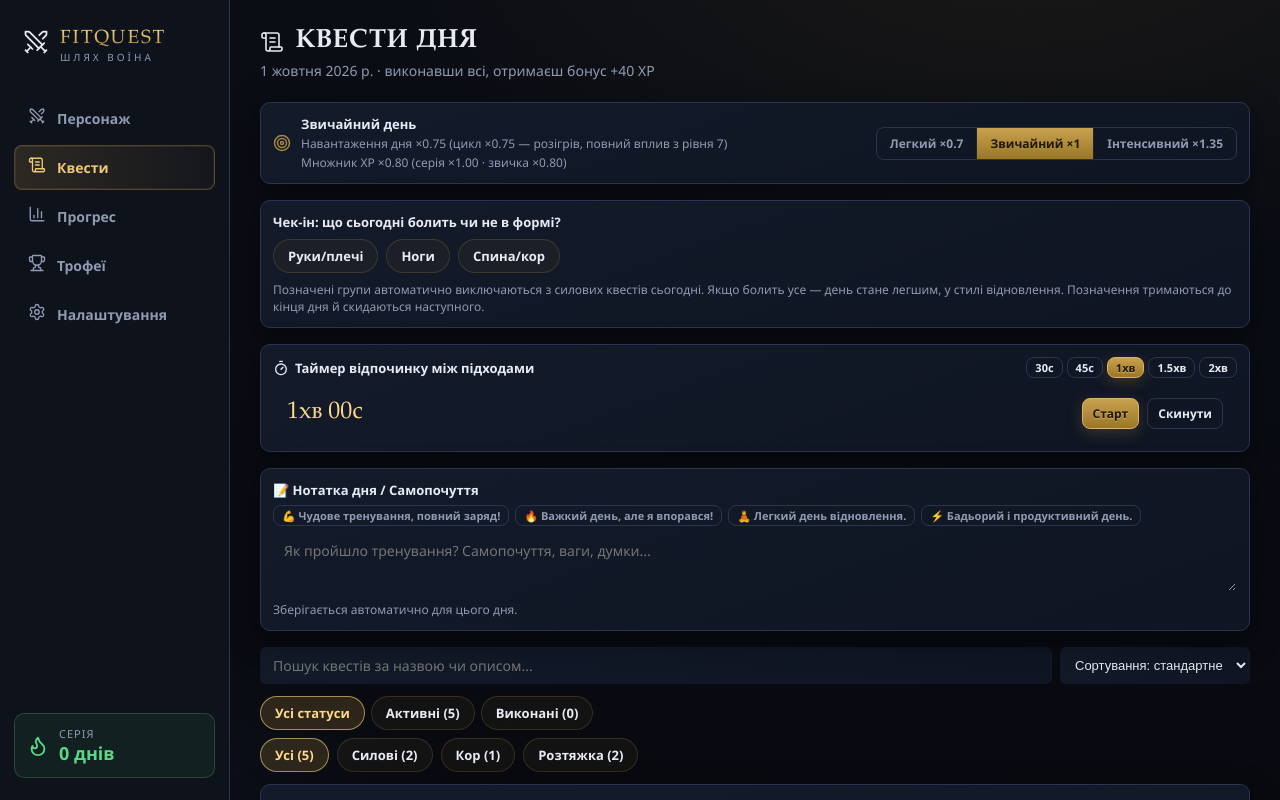
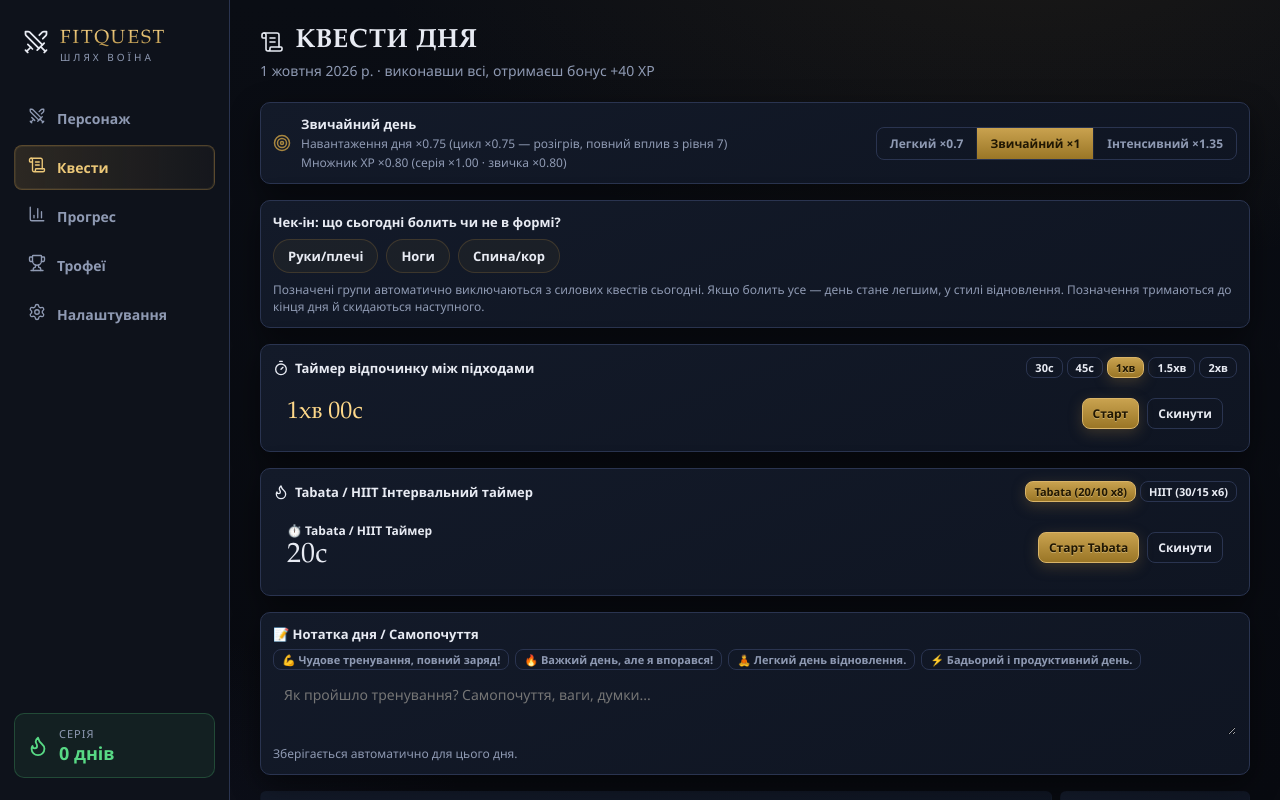
Before and after one commit to blackprinceoff/workout-app, a React (Vite) app: page / in a window 1280 px wide. Both pictures are taken after a click on the button "До квестів". Shown: the top 800 px of the page. Built offline with nearby package versions, Linux system fonts and the light colour scheme.

Commit message:
feat: add Tabata/HIIT interval timer to Quests page

```diff
--- a/src/pages/Quests.tsx
+++ b/src/pages/Quests.tsx
@@ -106,6 +106,142 @@ function RestTimer() {
             onClick={toggleRun}
           >
             {running ? 'Пауза' : timeLeft === 0 ? 'Повторити' : 'Старт'}
+          </button>
+          <button
+            type="button"
+            className="btn btn-sm"
+            style={{ background: 'var(--surface-raised)', border: '1px solid var(--border-solid)', color: 'var(--text)' }}
+            onClick={reset}
+          >
+            Скинути
+          </button>
+        </div>
+      </div>
+    </div>
+  )
+}
+
+function TabataTimer() {
+  const [workSec, setWorkSec] = useState(20)
+  const [restSec, setRestSec] = useState(10)
+  const [totalRounds, setTotalRounds] = useState(8)
+
+  const [currentRound, setCurrentRound] = useState(1)
+  const [phase, setPhase] = useState<'idle' | 'work' | 'rest' | 'finished'>('idle')
+  const [timeLeft, setTimeLeft] = useState(20)
+  const [running, setRunning] = useState(false)
+  const timerRef = useRef<number | null>(null)
+
+  useEffect(() => {
+    if (running) {
+      timerRef.current = window.setInterval(() => {
+        setTimeLeft((prev) => {
+          if (prev <= 1) {
+            playTimerDone()
+            if (phase === 'work') {
+              if (currentRound >= totalRounds) {
+                setRunning(false)
+                setPhase('finished')
+                return 0
+              } else {
+                setPhase('rest')
+                return restSec
+              }
+            } else if (phase === 'rest') {
+              setCurrentRound((r) => r + 1)
+              setPhase('work')
+              return workSec
+            }
+            return 0
+          }
+          return prev - 1
+        })
+      }, 1000)
+    } else {
+      if (timerRef.current) clearInterval(timerRef.current)
+    }
+    return () => {
+      if (timerRef.current) clearInterval(timerRef.current)
+    }
+  }, [running, phase, currentRound, totalRounds, workSec, restSec])
+
+  const applyPreset = (w: number, r: number, rounds: number) => {
+    setWorkSec(w)
+    setRestSec(r)
+    setTotalRounds(rounds)
+    setCurrentRound(1)
+    setPhase('idle')
+    setTimeLeft(w)
+    setRunning(false)
+  }
+
+  const toggleRun = () => {
+    if (phase === 'idle' || phase === 'finished') {
+      setCurrentRound(1)
+      setPhase('work')
+      setTimeLeft(workSec)
+      setRunning(true)
+    } else {
+      setRunning(!running)
+    }
+  }
+
+  const reset = () => {
+    setRunning(false)
+    setPhase('idle')
+    setCurrentRound(1)
+    setTimeLeft(workSec)
+  }
+
+  const formatTime = (sec: number) => {
+    const m = Math.floor(sec / 60)
+    const s = sec % 60
+    return m > 0 ? `${m}хв ${s < 10 ? '0' : ''}${s}с` : `${s}с`
+  }
+
+  const phaseLabel = phase === 'work' ? '🔥 Робота (HIIT)' : phase === 'rest' ? '🍃 Відпочинок' : phase === 'finished' ? '🎉 Тренування завершено!' : '⏱️ Tabata / HIIT Таймер'
+
+  return (
+    <div className="panel section-mb" style={{ padding: 12 }}>
+      <div style={{ display: 'flex', justifyContent: 'space-between', alignItems: 'center', marginBottom: 10, flexWrap: 'wrap', gap: 8 }}>
+        <div style={{ display: 'flex', alignItems: 'center', gap: 6, fontSize: 13, fontWeight: 700, color: 'var(--text)' }}>
+          <Flame size={16} /> Tabata / HIIT Інтервальний таймер
+        </div>
+        <div style={{ display: 'flex', gap: 4 }}>
+          <button
+            type="button"
+            className={`btn btn-sm ${workSec === 20 && restSec === 10 && totalRounds === 8 ? 'btn-gold' : ''}`}
+            style={!(workSec === 20 && restSec === 10 && totalRounds === 8) ? { background: 'var(--surface-raised)', border: '1px solid var(--border-solid)', color: 'var(--text)', fontSize: 11, padding: '2px 8px' } : { fontSize: 11, padding: '2px 8px' }}
+            onClick={() => applyPreset(20, 10, 8)}
+          >
+            Tabata (20/10 x8)
+          </button>
+          <button
+            type="button"
+            className={`btn btn-sm ${workSec === 30 && restSec === 15 && totalRounds === 6 ? 'btn-gold' : ''}`}
+            style={!(workSec === 30 && restSec === 15 && totalRounds === 6) ? { background: 'var(--surface-raised)', border: '1px solid var(--border-solid)', color: 'var(--text)', fontSize: 11, padding: '2px 8px' } : { fontSize: 11, padding: '2px 8px' }}
+            onClick={() => applyPreset(30, 15, 6)}
+          >
+            HIIT (30/15 x6)
+          </button>
+        </div>
+      </div>
+      <div style={{ display: 'flex', alignItems: 'center', justifyContent: 'space-between', background: 'var(--panel-sub)', padding: '10px 14px', borderRadius: 8, flexWrap: 'wrap', gap: 10 }}>
+        <div>
+          <div style={{ fontSize: 12, fontWeight: 600, color: phase === 'work' ? 'var(--gold-bright)' : phase === 'rest' ? 'var(--good)' : 'var(--text)' }}>
+            {phaseLabel} {phase !== 'idle' && phase !== 'finished' && `(Раунд ${currentRound}/${totalRounds})`}
+          </div>
+          <div style={{ fontFamily: 'var(--font-display)', fontSize: 28, color: phase === 'work' ? 'var(--gold-bright)' : phase === 'rest' ? 'var(--good)' : 'var(--text)' }}>
+            {formatTime(timeLeft)}
+          </div>
+        </div>
+        <div style={{ display: 'flex', gap: 8 }}>
+          <button
+            type="button"
+            className="btn btn-sm btn-gold"
+            onClick={toggleRun}
+          >
+            {running ? 'Пауза' : phase === 'idle' ? 'Старт Tabata' : phase === 'finished' ? 'Повторити' : 'Продовжити'}
           </button>
           <button
             type="button"
@@ -321,6 +457,7 @@ export function Quests() {
       </div>
 
       <RestTimer />
+      <TabataTimer />
 
       <div className="panel section-mb" style={{ padding: 12 }}>
         <div className="settings-label" style={{ fontSize: 13, marginBottom: 6 }}>
```
